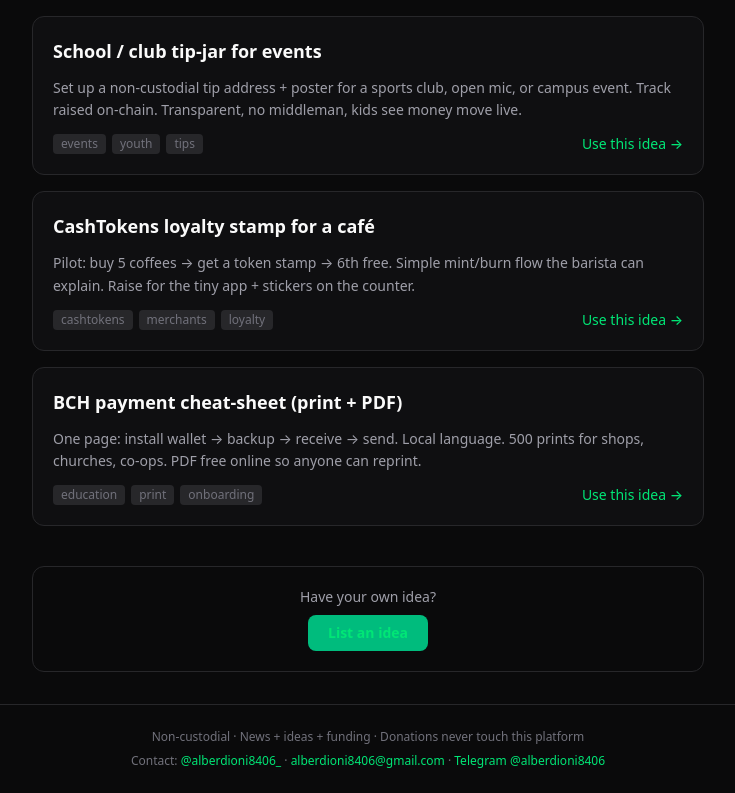
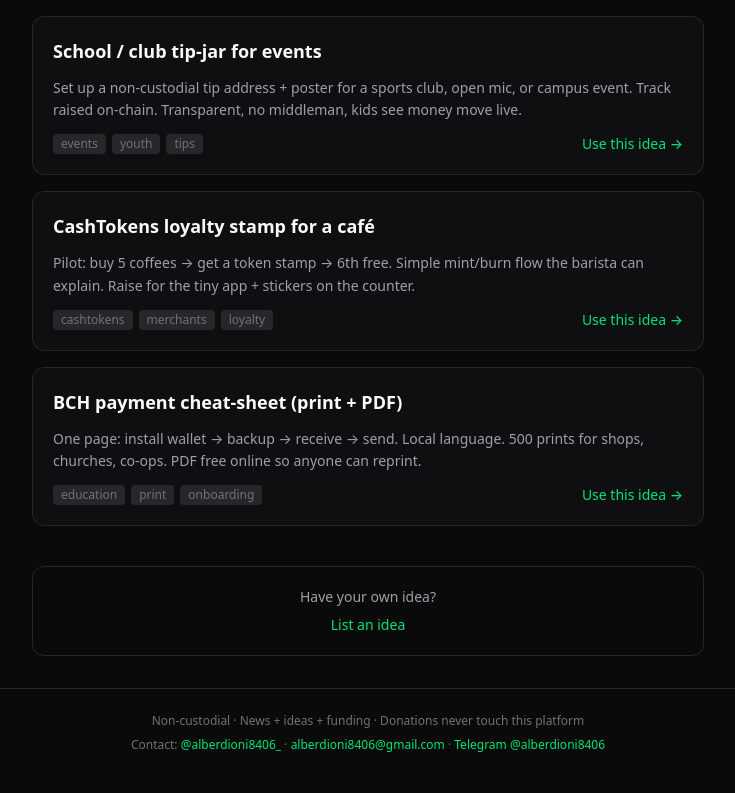
Before and after one commit to alberdioni8406/cashraise, a Next.js app: page /ideas in a window 1280 px wide. Shown: the part 1087-1880 px from the top of the page, without its empty margins (272-1007 px from the left). Built offline with nearby package versions, Linux system fonts and the light colour scheme; no server answers.

Commit message:
Update link styles and button for idea listing

```diff
--- a/src/app/ideas/page.tsx
+++ b/src/app/ideas/page.tsx
@@ -44,7 +44,7 @@
                 </div>
                 <Link
                   href={href}
-                  className="text-sm font-medium text-emerald-400 hover:text-emerald-300"
+                  className="text-sm font-medium text-[var(--orange)] hover:text-[var(--orange)]"
                 >
                   Use this idea →
                 </Link>
@@ -56,10 +56,7 @@
 
       <div className="border border-zinc-800 rounded-xl p-5 text-sm text-zinc-400 text-center space-y-2">
         <p>Have your own idea?</p>
-        <Link
-          href="/create"
-          className="inline-block bg-emerald-500 hover:bg-emerald-400 text-black font-semibold px-5 py-2 rounded-lg transition"
-        >
+        <Link href="/create" className="inline-block btn btn-primary">
           List an idea
         </Link>
       </div>
```
